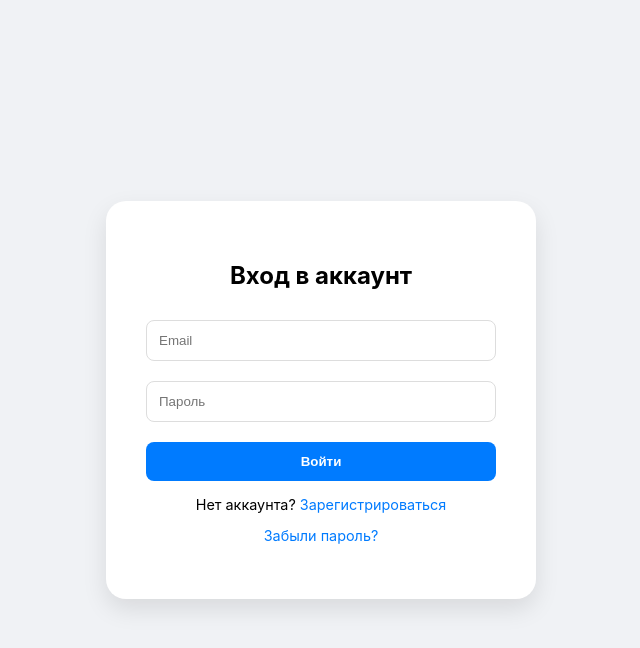
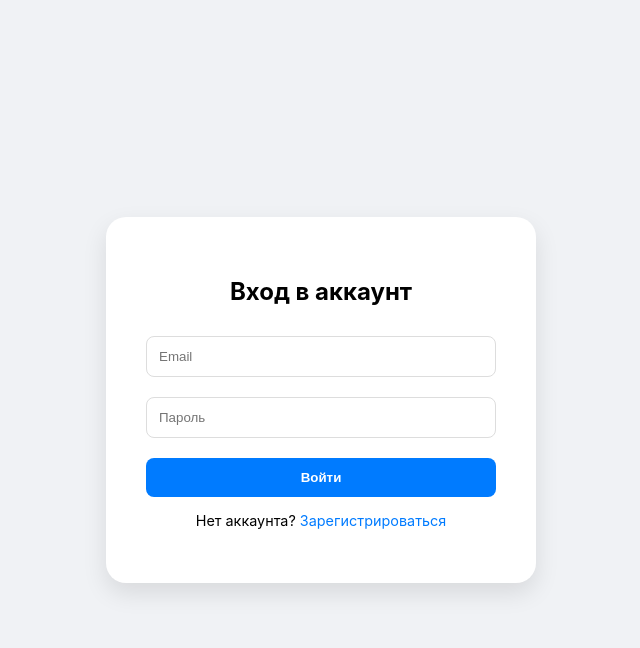
Before and after one commit to sploispy/dfgdf, a Flask app: page /login in a window 1280 px wide. Shown: the top 648 px of the page, without its empty margins (319-959 px from the left). Run offline with Flask 3, Linux system fonts and the light colour scheme.

Commit message:
login.html

```diff
--- a/templates/login.html
+++ b/templates/login.html
@@ -22,7 +22,7 @@
         </form>
         <div class="links">
             <p>Нет аккаунта? <a href="/register">Зарегистрироваться</a></p>
-            <p><a href="/forgot-password">Забыли пароль?</a></p>
+            <p><a href="/forgot-password"></a></p>
         </div>
     </div>
 </body>
```
